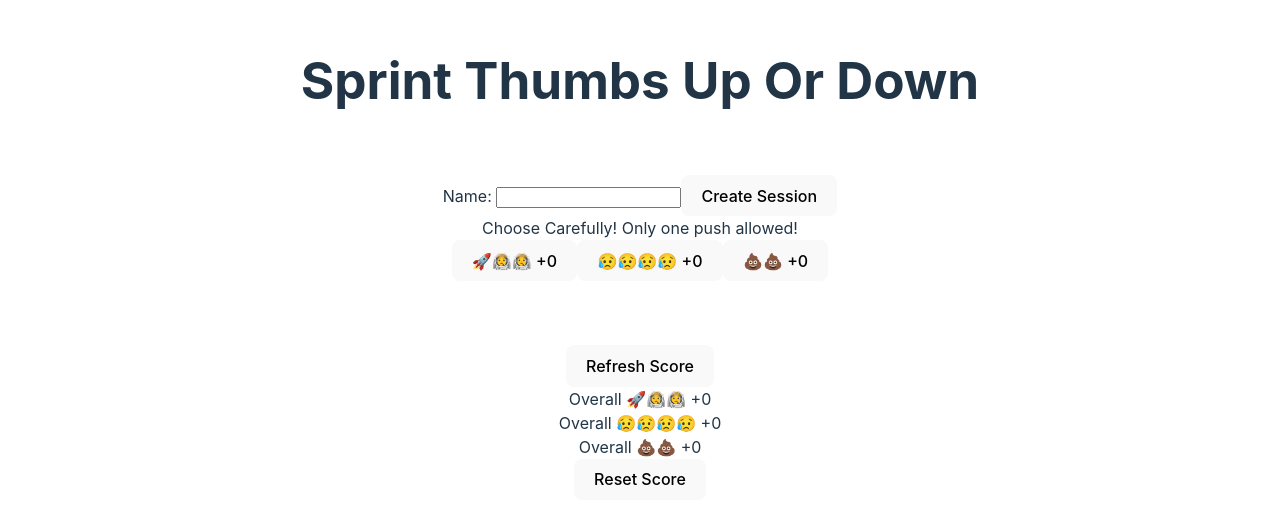
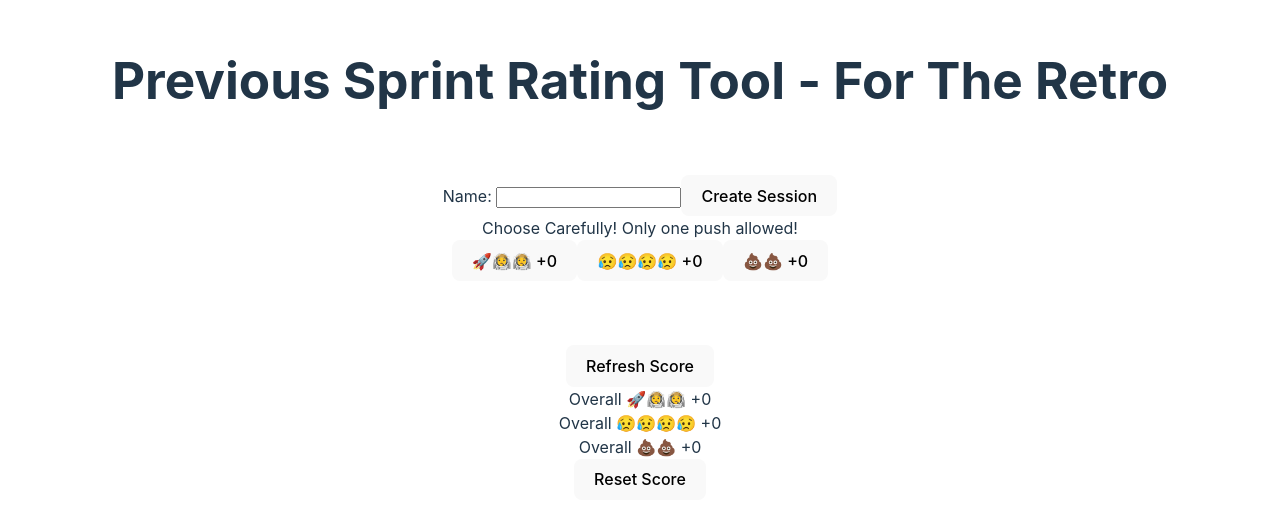
Before and after one commit to CodeItQuick/retro-rating-app, a React (Vite) app: page / in a window 1280 px wide. Shown: the part 125-648 px from the top of the page. Built offline with nearby package versions, Linux system fonts and the light colour scheme.

Commit message:
good but not great

```diff
--- a/src/App.tsx
+++ b/src/App.tsx
@@ -100,7 +100,7 @@ function App() {
 
     return (
         <>
-            <h1>Sprint Thumbs Up Or Down</h1>
+            <h1>Previous Sprint Rating Tool - For The Retro</h1>
             <div className="card">
                 <div>
                     <label>Name: </label>
```
